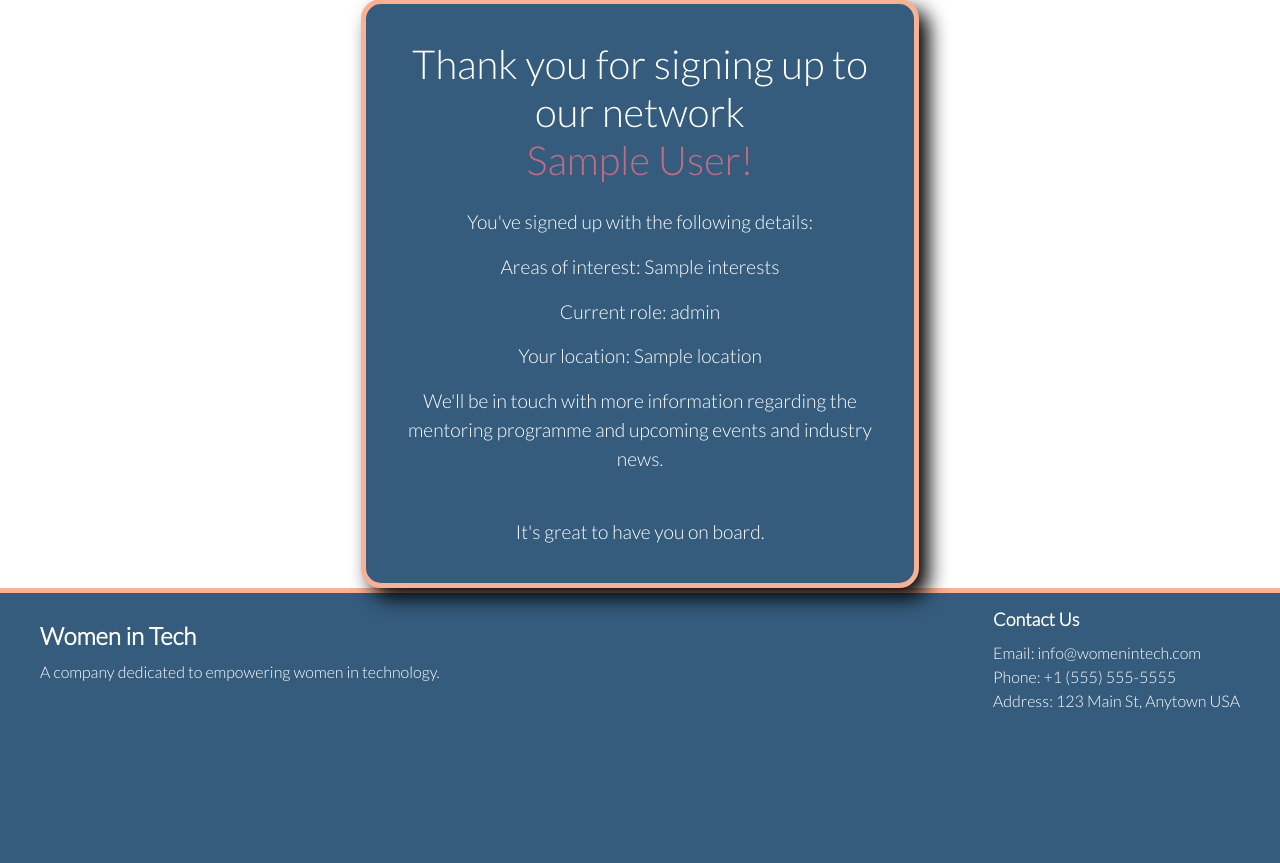
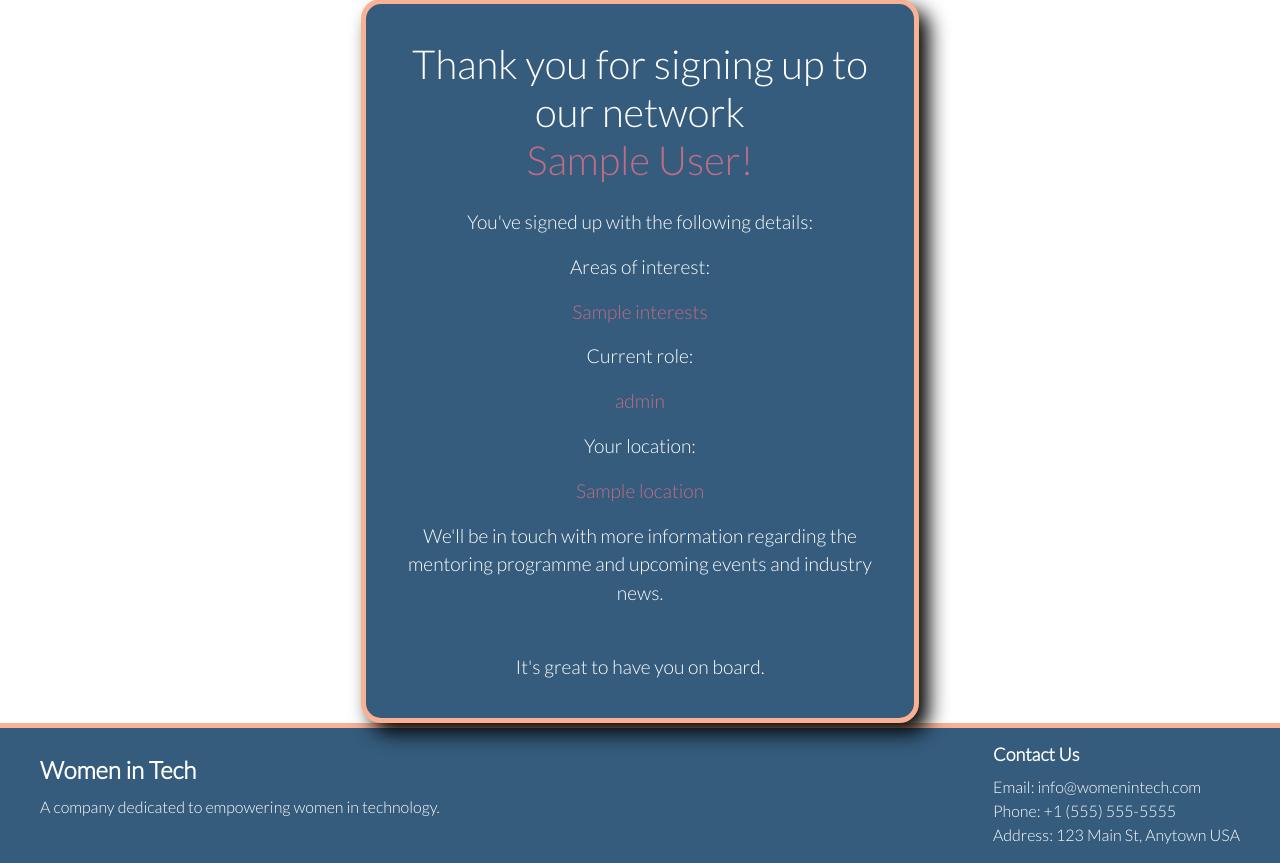
Before and after one commit to Jade-ux/WomenTechConnect, a Flask app: page /thankyou/1 in a window 1280 px wide; the page is wider, and only the part inside the window is pictured. Shown: the part 124-987 px from the top of that part. Before the commit the page ends 834 px from the top of that part, so only its background shows below. Run offline with Flask 2, Linux system fonts and the light colour scheme; the visitor is signed in with stand-in values (Sample User, id 1); a database or web service that is not in the repository returns one stand-in record (values such as "Sample title"); some libraries are stand-ins or nearby versions.

Commit message:
Adds styles

```diff
--- a/app.py
+++ b/app.py
@@ -66,13 +66,19 @@ def signup():
 @app.route("/thankyou/<email>", methods=["GET", "POST"])
 def thankyou(email):
     if session["user"]:
-        # get the session user's username from the database
+        # get the session user's details from the database
         email = mongo.db.users.find_one(
             {"email": session["user"]})["email"]
         full_name = mongo.db.users.find_one(
             {"email": session["user"]})["full_name"]
+        interests = mongo.db.users.find_one(
+            {"email": session["user"]})["interests"]
+        current_role = mongo.db.users.find_one(
+            {"email": session["user"]})["current_role"]
+        location = mongo.db.users.find_one(
+            {"email": session["user"]})["location"]
         return render_template(
-            "thankyou.html", email=email, full_name=full_name)
+            "thankyou.html", email=email, full_name=full_name, interests=interests, current_role=current_role, location=location)
 
 
 @app.route("/inspiration")
--- a/static/css/style.css
+++ b/static/css/style.css
@@ -368,10 +368,11 @@ footer {
   box-shadow: 10px 10px 20px black;
 }
 
-.name-text {
+.thanks-text {
   color: #C06C84;
   font-weight: 400;
 }
+
 
 /* Login page */
 .card-header{
--- a/templates/thankyou.html
+++ b/templates/thankyou.html
@@ -1,12 +1,12 @@
 {% extends "base.html" %}
 {% block content %}
-<div>
+<div mt-3>
   <div class="thanks">
-    <h1>Thank you for signing up to our network <p class="name-text">{{ full_name }}!</p></h1>
+    <h1>Thank you for signing up to our network <p class="thanks-text">{{ full_name }}!</p></h1>
     <p>You've signed up with the following details:</p>
-    <p>Areas of interest: {{ email.interests }}</p>
-    <p>Current role: {{ email.current_role }}</p>
-    <p>Your location: {{ email.location }}</p>
+    <p>Areas of interest:</p> <p class="thanks-text">{{ interests }}</p>
+    <p>Current role: </p><p class="thanks-text">{{ current_role }}</p>
+    <p>Your location: </p><p class="thanks-text">{{ location }}</p>
     <p>We'll be in touch with more information regarding the mentoring programme and upcoming events and industry news.</p>
     <br>
     <p>It's great to have you on board.</p>
```
